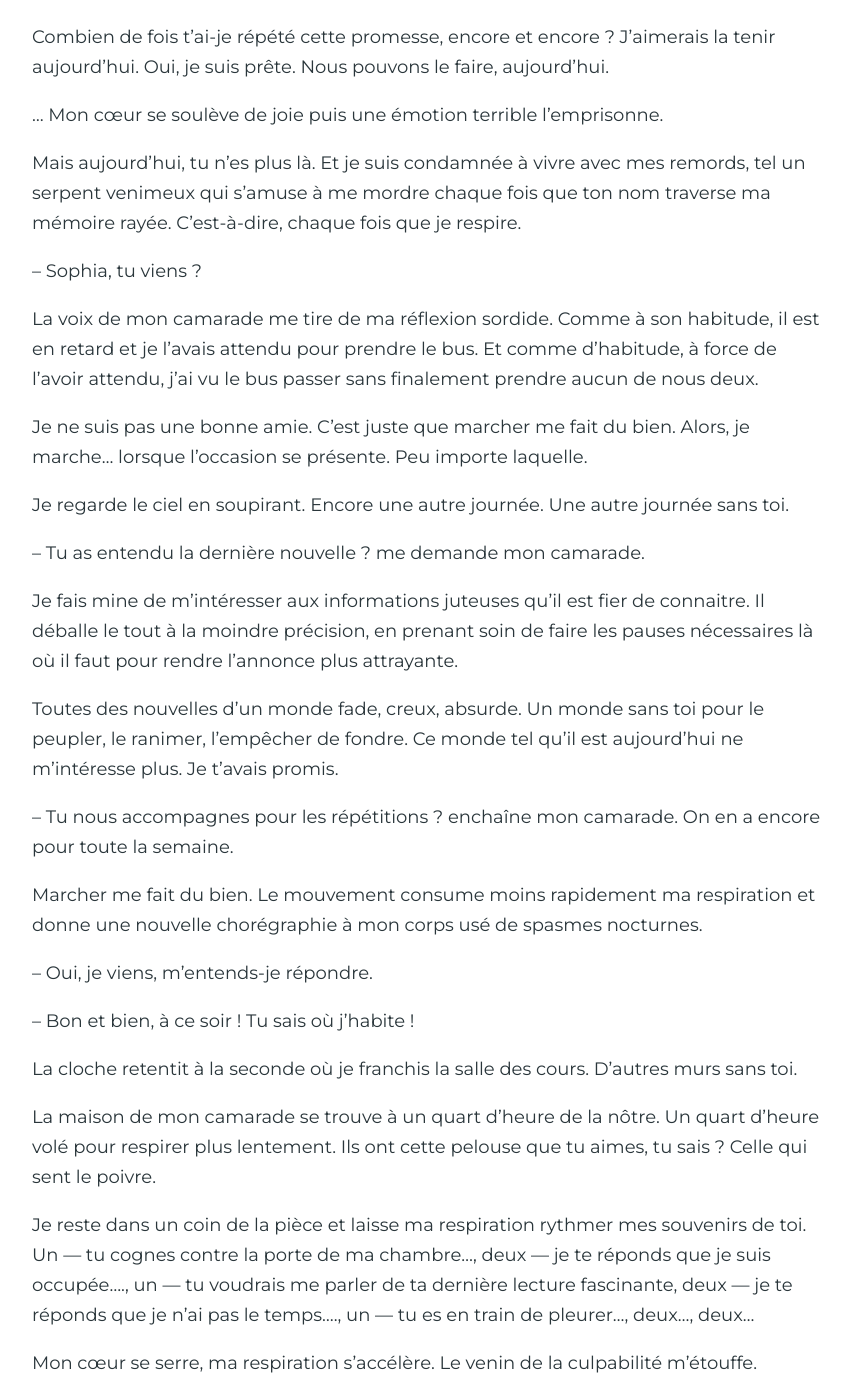
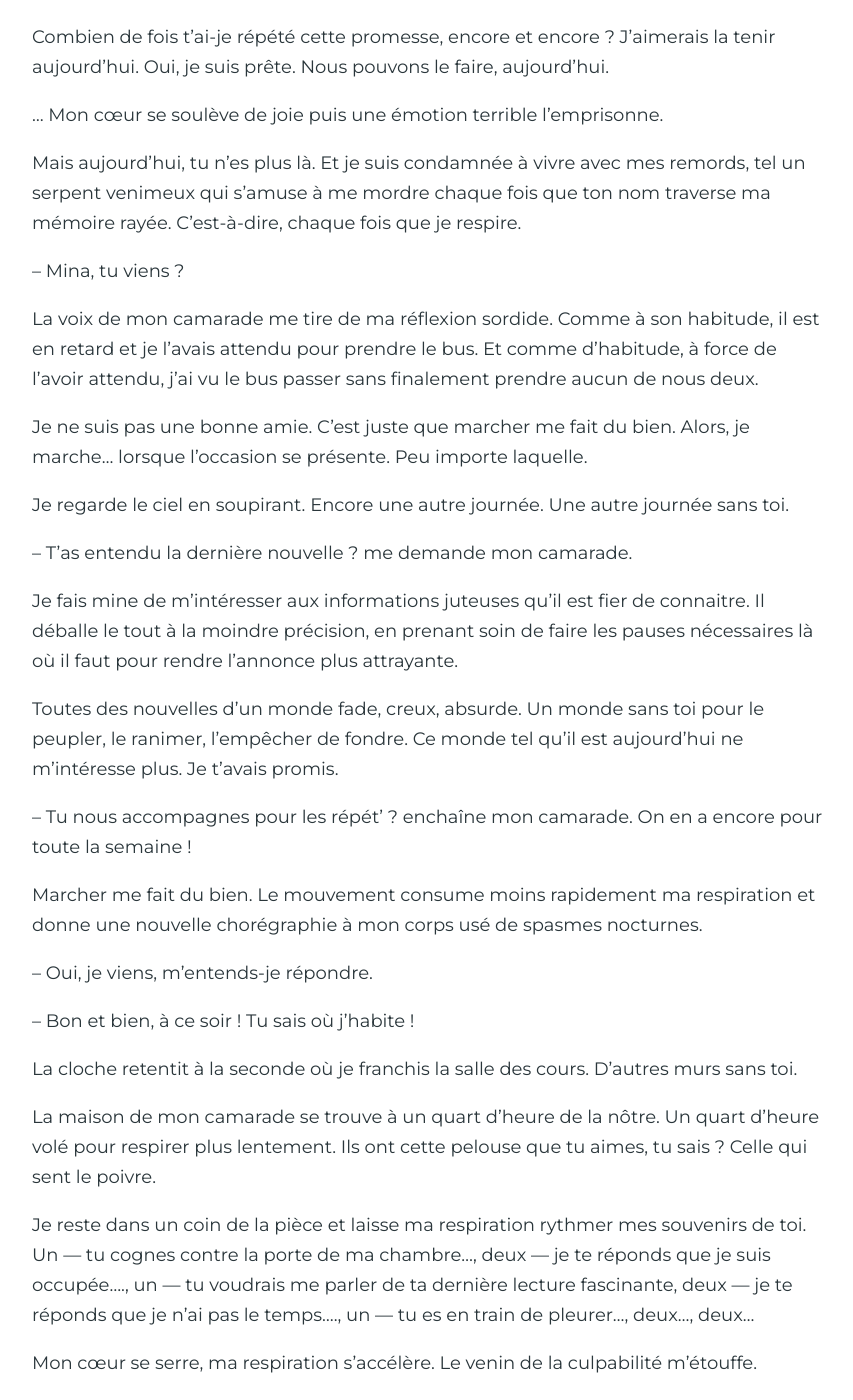
Before and after one commit to et3rnalsunshine/et3rnalsunshine, a Jekyll site: the page built from _posts/nouvelles/2016-10-01-un-frere-&-une-soeur.md, in a window 1280 px wide and 1400 px high, scrolled down 703 px. Shown: the whole window, without its empty margins (208-1061 px from the left). Built offline with Jekyll 4.4.1, drawn with Linux system fonts in a browser that asks for light colours; some of the changed text lies outside the part shown.

Commit message:
correction ponctuations

```diff
--- a/_posts/nouvelles/2016-10-01-un-frere-&-une-soeur.md
+++ b/_posts/nouvelles/2016-10-01-un-frere-&-une-soeur.md
@@ -15,7 +15,7 @@
 
 Mais aujourd’hui, tu n’es plus là. Et je suis condamnée à vivre avec mes remords, tel un serpent venimeux qui s’amuse à me mordre chaque fois que ton nom traverse ma mémoire rayée. C’est-à-dire, chaque fois que je respire.
 
- – Sophia, tu viens ?
+ – Mina, tu viens ?
 
 La voix de mon camarade me tire de ma réflexion sordide. Comme à son habitude, il est en retard et je l’avais attendu pour prendre le bus. Et comme d’habitude, à force de l’avoir attendu, j’ai vu le bus passer sans finalement prendre aucun de nous deux.
 
@@ -23,13 +23,13 @@
 
 Je regarde le ciel en soupirant. Encore une autre journée. Une autre journée sans toi.
 
- – Tu as entendu la dernière nouvelle ? me demande mon camarade.
+ – T'as entendu la dernière nouvelle ? me demande mon camarade.
 
 Je fais mine de m’intéresser aux informations juteuses qu’il est fier de connaitre. Il déballe le tout à la moindre précision, en prenant soin de faire les pauses nécessaires là où il faut pour rendre l’annonce plus attrayante.
 
 Toutes des nouvelles d’un monde fade, creux, absurde. Un monde sans toi pour le peupler, le ranimer, l’empêcher de fondre. Ce monde tel qu’il est aujourd’hui ne m’intéresse plus. Je t’avais promis.
 
- – Tu nous accompagnes pour les répétitions ? enchaîne mon camarade. On en a encore pour toute la semaine.
+ – Tu nous accompagnes pour les répét' ? enchaîne mon camarade. On en a encore pour toute la semaine !
 
 Marcher me fait du bien. Le mouvement consume moins rapidement ma respiration et donne une nouvelle chorégraphie à mon corps usé de spasmes nocturnes.
 
@@ -117,7 +117,7 @@
 
 Non. Aujourd’hui, il est trop tard.
 
- – TROP TARD, je crie.
+ – TROP TARD ! je crie.
 
 Le chaton ne s’enfuit pas. Il me regarde me déchaîner contre les parois de ma réflexion pitoyable. Il observe ma honte, ma repentance lamentable. Il considère les ruines de ton absence et la nostalgie d’un futur avorté par ma stupidité.
 
@@ -127,4 +127,4 @@
 
 Le chaton écoute les plaintes de mon cœur et assiste à mon repentir. Il me sourit. Deux fossettes. Je lui souris. Il te ressemble.
 
- – Rentrons chez nous, je lui dis.
+ – Rentrons chez nous, lui dis-je.
```
Also changed, not shown: _posts/avis-de-lecture/2018-09-07-la-joueuse-de-go.md (+2 -2 lines), _posts/essais/2019-01-23-entre-lecture-et-solitude.md (+1 -1 lines), _posts/nouvelles/2017-11-02-toi-moi-et-elle.md (+1 -1 lines).
